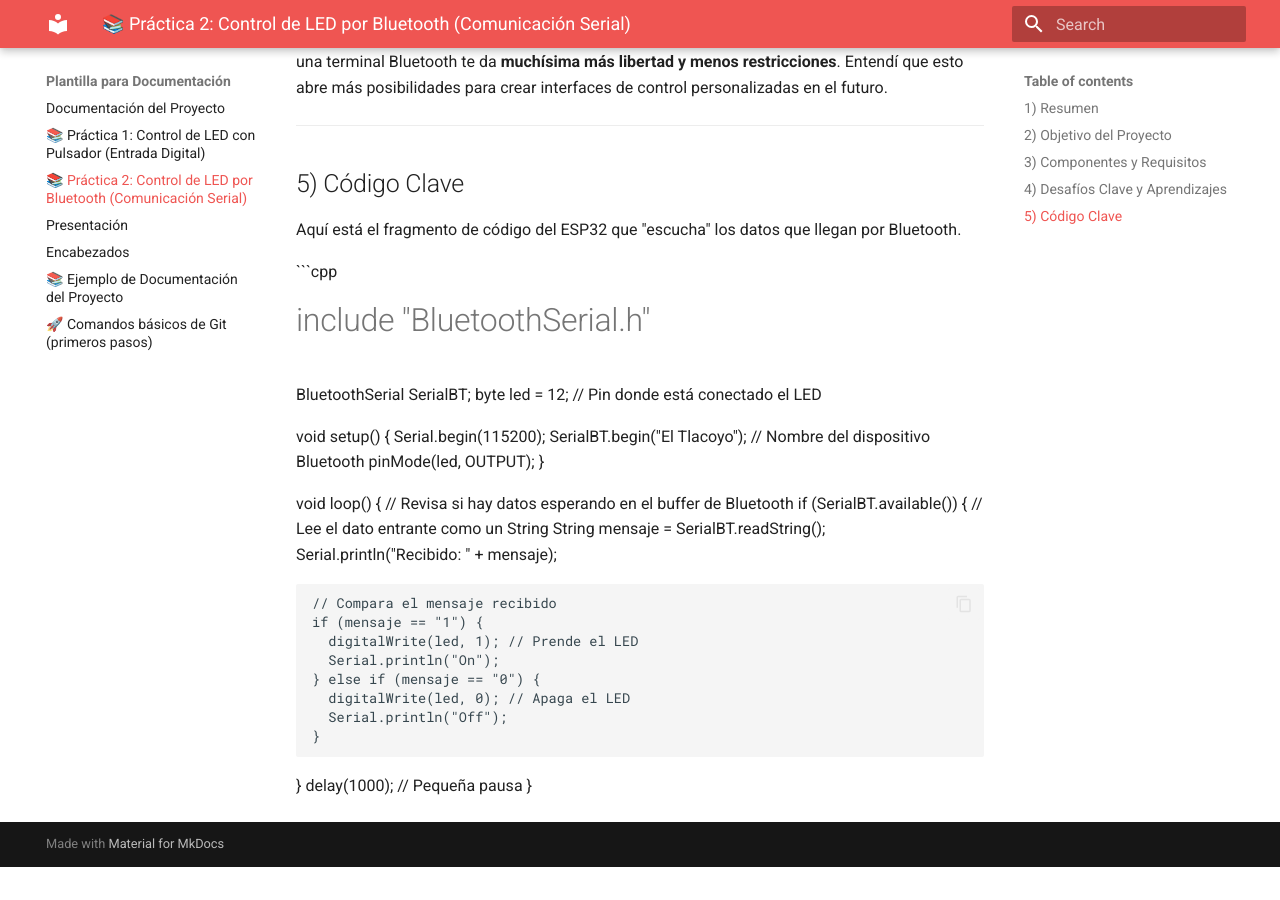
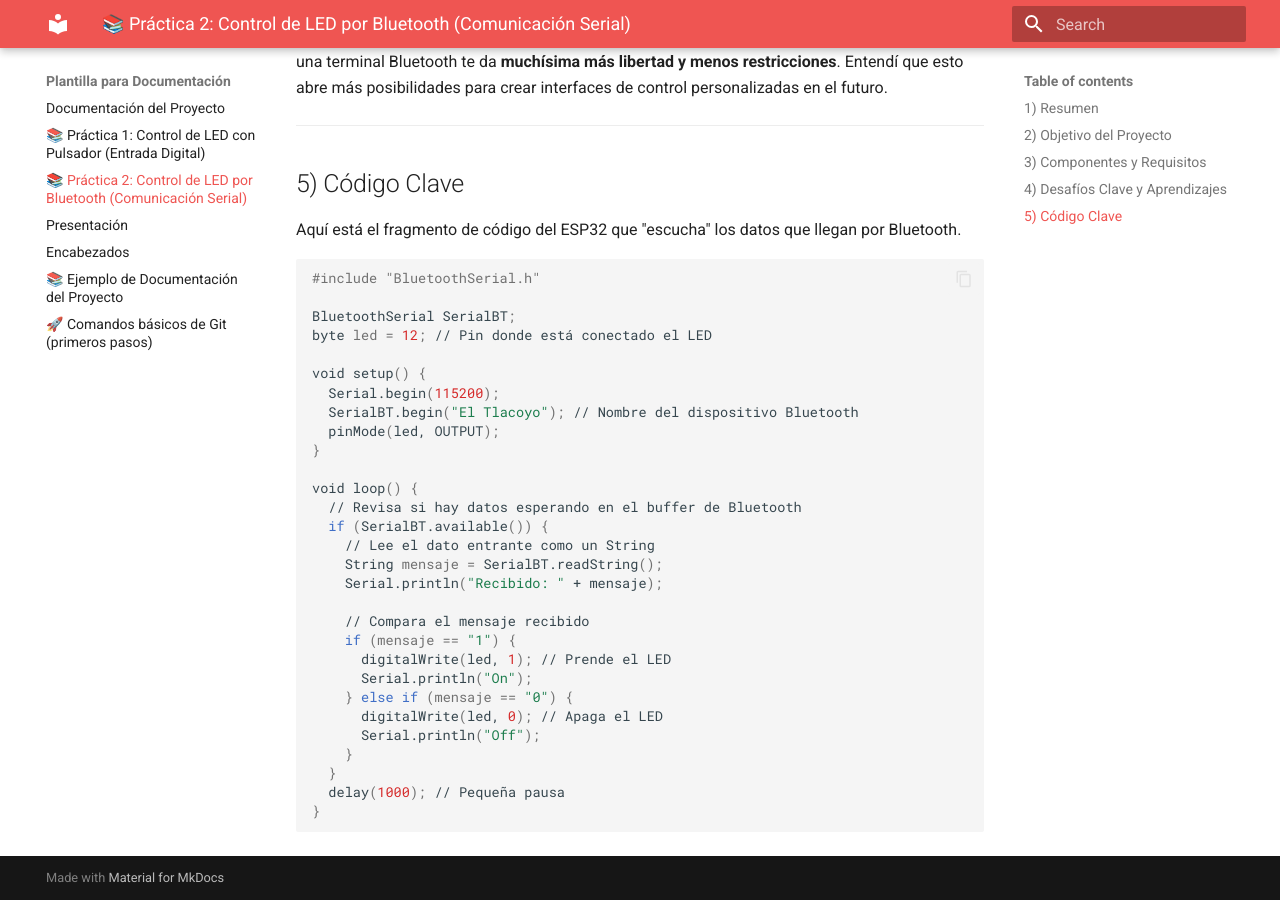
Before and after one commit to Juankashifu/Portafolio-Ibero, an MkDocs documentation site: the page built from docs/Actividad-2.md, in a window 1280 px wide and 900 px high, scrolled down 1360 px. Built offline with MkDocs 1.6.1 and Material for MkDocs 9.7.7, drawn with Linux system fonts in a browser that asks for light colours; before the commit the page ends 2227 px from its top, so only the background shows below that.

Commit message:
Update Actividad-2.md

````diff
--- a/docs/Actividad-2.md
+++ b/docs/Actividad-2.md
@@ -51,7 +51,7 @@ Mi principal aprendizaje fue descubrir el potencial de una terminal serial. Ante
 
 Aquí está el fragmento de código del ESP32 que "escucha" los datos que llegan por Bluetooth.
 
-```cpp
+```bash
 #include "BluetoothSerial.h"
 
 BluetoothSerial SerialBT;
@@ -81,3 +81,5 @@ void loop() {
   }
   delay(1000); // Pequeña pausa
 }
+
+```
````
